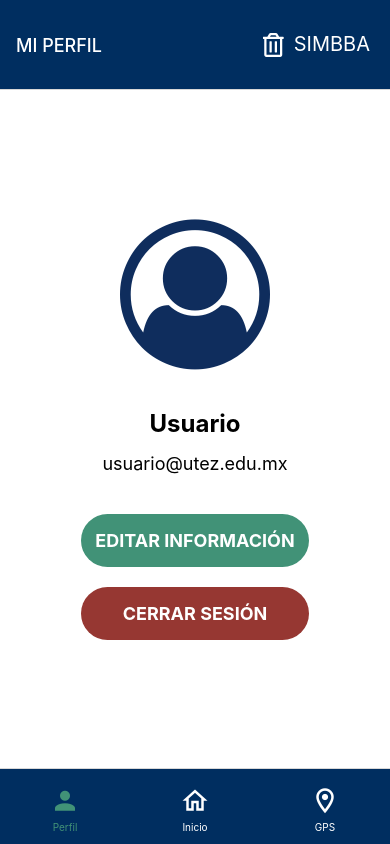
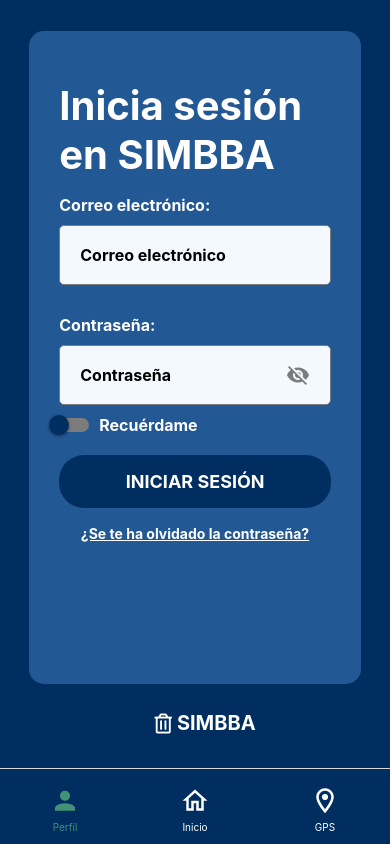
Before and after one commit to Leo-Noriega/simbba-rn-app, a React Native app: screen /Perfil in a window 390 px wide. Built offline with nearby package versions, Linux system fonts and the light colour scheme.

Commit message:
NavegacionDePantallasYRecogerTextoLogin

```diff
--- a/App.js
+++ b/App.js
@@ -23,14 +23,19 @@ export default function Navigation() {
 
 
 // Comentamos esto momentaneamente para hacer la ventana de Login
-
+import React from 'react';
 import { StatusBar } from 'expo-status-bar';
 import { StyleSheet, Text, View } from 'react-native';
 import Navigation from "./src/config/navigation/Navigation";
+import Login from "./src/modules/auth/login/adapters/screens/Login";
+const estado = false;//verdadero muestra Login sin la barra, false muestra todo con Navigation
+export default function App() {
 
-export default function App() {
   return (
-      <Navigation/>
+    <>
+      {estado ? <Login /> : <Navigation />}
+      <StatusBar style="auto" />
+    </>
   );
 }
 
--- a/package.json
+++ b/package.json
@@ -10,7 +10,8 @@
   },
   "dependencies": {
     "@react-navigation/bottom-tabs": "^6.5.11",
-    "@react-navigation/stack": "^6.3.20",
+    "@react-navigation/native": "^6.1.10",
+    "@react-navigation/stack": "^6.3.21",
     "@rneui/base": "^4.0.0-rc.7",
     "@rneui/themed": "^4.0.0-rc.8",
     "expo": "~50.0.4",
--- a/src/config/stack/ProfileStack.jsx
+++ b/src/config/stack/ProfileStack.jsx
@@ -1,15 +1,18 @@
+import React from "react";
 import { Text, View } from "react-native";
 import { Icon } from "@rneui/base";
 import { createStackNavigator } from '@react-navigation/stack';
 import Profile from "../../modules/profile/adapters/screens/Profile";
 import UpdateProfile from "../../modules/profile/adapters/screens/UpdateProfile";
+import Login from "../../modules/auth/login/adapters/screens/Login";
+import RecoverLogin from "../../modules/auth/login/adapters/screens/RecoverLogin";
 
 const Stack = createStackNavigator();
 
 export default function ProfileStack() {
 	return (
 		<Stack.Navigator
-			initialRouteName={"Mi Perfil"}
+			initialRouteName={"Login"}
 			screenOptions={{
 				headerTintColor: 'white',
 				headerStyle: {
@@ -43,6 +46,26 @@ export default function ProfileStack() {
 					headerBackTitleVisible: false,
 				}}
 			/>
+			<Stack.Screen
+				name="Login"
+                component={Login}
+				options={{
+					headerShown: false,
+					title: "CERRAR SESIÓN",
+					headerTitleAlign: 'left',
+					headerBackTitleVisible: false,
+				}}
+			/>
+			<Stack.Screen
+				name={'RecoverLogin'}
+				component={RecoverLogin}
+				options={{
+					headerShown: false,
+					title: "Recuperar Contraseña",
+					headerTitleAlign: 'left',
+					headerBackTitleVisible: false,
+				}}
+			/>
 		</Stack.Navigator>
 	)
 }
--- a/src/modules/auth/login/adapters/screens/Login.jsx
+++ b/src/modules/auth/login/adapters/screens/Login.jsx
@@ -2,17 +2,39 @@ import React, { useState } from 'react';
 import { StyleSheet, Text, TextInput, View, Switch, TouchableOpacity } from 'react-native';
 import { Button, Icon } from "@rneui/base";
 
-export function Login({ navigation }) {
+export default function Login({ navigation }) {
     const [isEnabled, setIsEnabled] = useState(false);
     const toggleSwitch = () => setIsEnabled(previousState => !previousState);
+    const [email, setEmail] = useState('');
+    const [password, setPassword] = useState('');
     const [showPassword, setShowPassword] = useState(false);
+
+    const login = () => {
+        console.log('====================================');
+        console.log('email: ', email);
+        console.log('password: ', password);
+
+        if (!email || !password) {
+            console.log('La cadena de correo electrónico o la contraseña está vacía.');
+            return;
+        }
+
+        navigation.navigate('Mi Perfil');
+    }
+
+    const mostrarEmail = (text) => {
+        setEmail(text);
+    }
+    const mostrarPassword = (text) => {
+        setPassword(text);
+    }
 
     return (
         <View style={styles.container}>
             <View style={styles.containerLogin}>
 
                 <Text style={styles.title}>
-                    {"Inicia sesión en SIBBAI"}
+                    {"Inicia sesión en SIMBBA"}
                 </Text>
 
                 <Text style={styles.label}>
@@ -21,6 +43,8 @@ export function Login({ navigation }) {
                 <TextInput
                     style={[styles.input, { marginBottom: 30 }]}
                     placeholder={"Correo electrónico"}
+                    keyboardType='email-address'
+                    onChangeText={mostrarEmail}
                 />
 
                 <Text style={styles.label}>
@@ -30,6 +54,7 @@ export function Login({ navigation }) {
                     <TextInput
                         placeholder={"Contraseña"}
                         style={styles.passwordInput}
+                        onChangeText={mostrarPassword}
                         secureTextEntry={!showPassword} />
                     <Icon
                         type="material-community"
@@ -56,7 +81,7 @@ export function Login({ navigation }) {
                     size={"lg"}
                     buttonStyle={styles.button}
                     titleStyle={styles.titleButton}
-                    onPress={() => navigation.navigate('')}
+                    onPress={() => login()}
                 />
 
                 <TouchableOpacity
--- a/src/modules/auth/login/adapters/screens/RecoverLogin.jsx
+++ b/src/modules/auth/login/adapters/screens/RecoverLogin.jsx
@@ -2,7 +2,7 @@ import React from 'react';
 import { StyleSheet, Text, TextInput, View, Alert } from 'react-native';
 import { Button, Icon } from '@rneui/base';
 
-export function RecoverLogin({ navigation }) {
+export default function RecoverLogin({ navigation }) {
     const handleEnviar = () => {
         setTimeout(() => {
             Alert.alert(
--- a/src/modules/profile/adapters/screens/UpdateProfile.jsx
+++ b/src/modules/profile/adapters/screens/UpdateProfile.jsx
@@ -2,8 +2,11 @@ import React, { useState } from "react";
 import { StyleSheet, Text, TextInput, View } from "react-native";
 import { Button, Icon } from "@rneui/base";
 
-export default function UpdateProfile() {
+export default function UpdateProfile({ navigation }) {
     const [showPassword, setShowPassword] = useState(false)
+    const regresar = () => {
+        navigation.navigate('Mi Perfil');
+    }
 
     return (
         <View style={styles.container}>
@@ -53,6 +56,7 @@ export default function UpdateProfile() {
                 color={"#419277"}
                 buttonStyle={styles.button}
                 titleStyle={styles.buttonTitle}
+                onPress={() => regresar()}
             />
         </View>
     )
```
Also changed, not shown: 1 other file (tests, documents, lock files or other folders).
